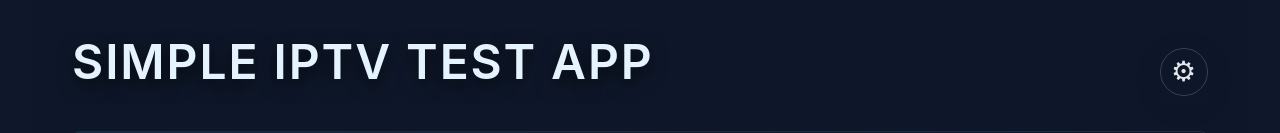
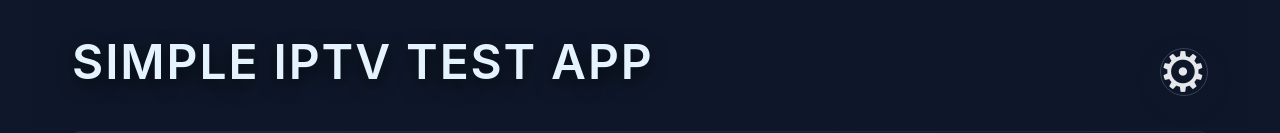
Before and after one commit to n3rdworldorder/simple-iptv-test, a website: page index.html in a window 1280 px wide. Shown: the top 133 px of the page. Drawn offline with nearby package versions, Linux system fonts and the light colour scheme.

Commit message:
Adjust gear icon size

```diff
--- a/index.html
+++ b/index.html
@@ -138,7 +138,7 @@
             height: 48px;
             padding: 0;
             border-radius: 999px;
-            font-size: 26px;
+            font-size: 55px !important;
             line-height: 1;
             box-shadow: 0 8px 20px rgba(15, 23, 42, 0.9);
         }
```
